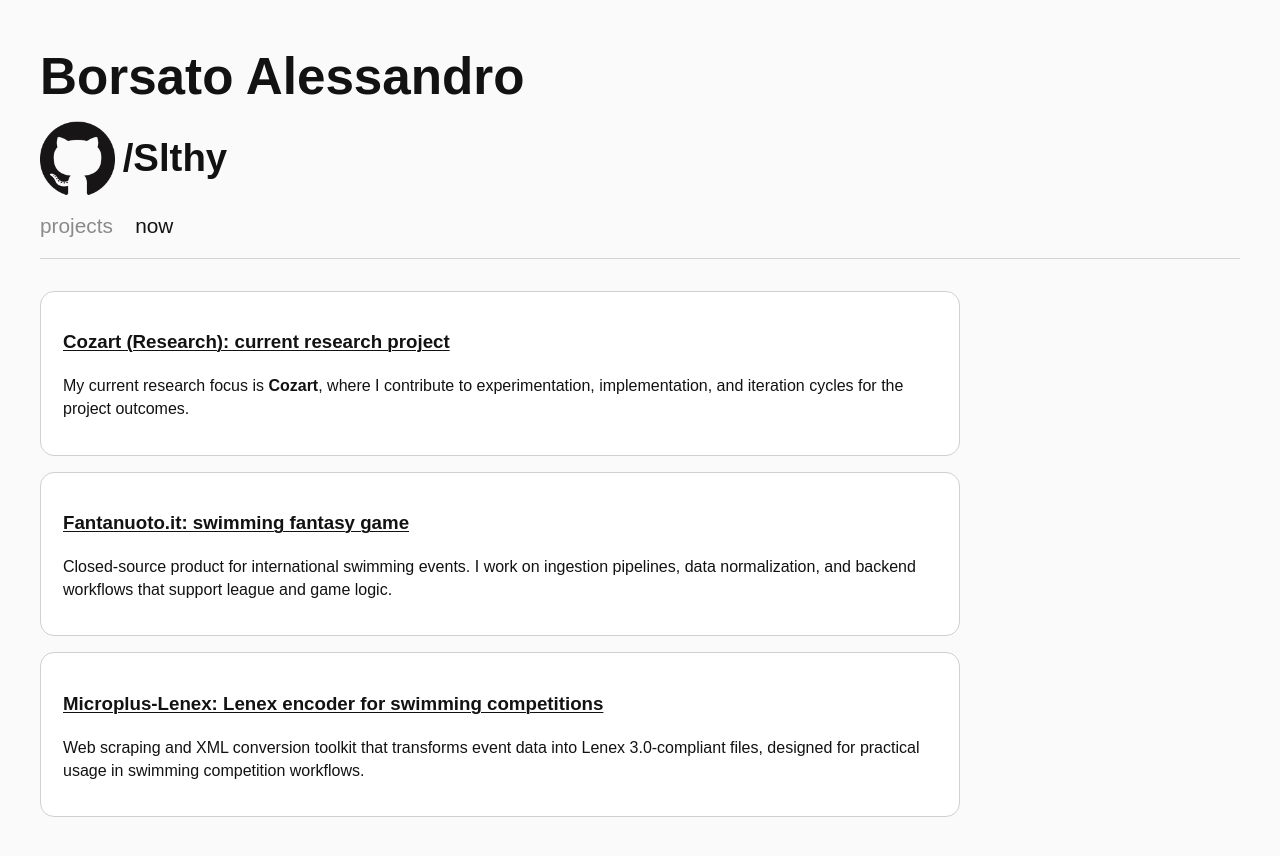
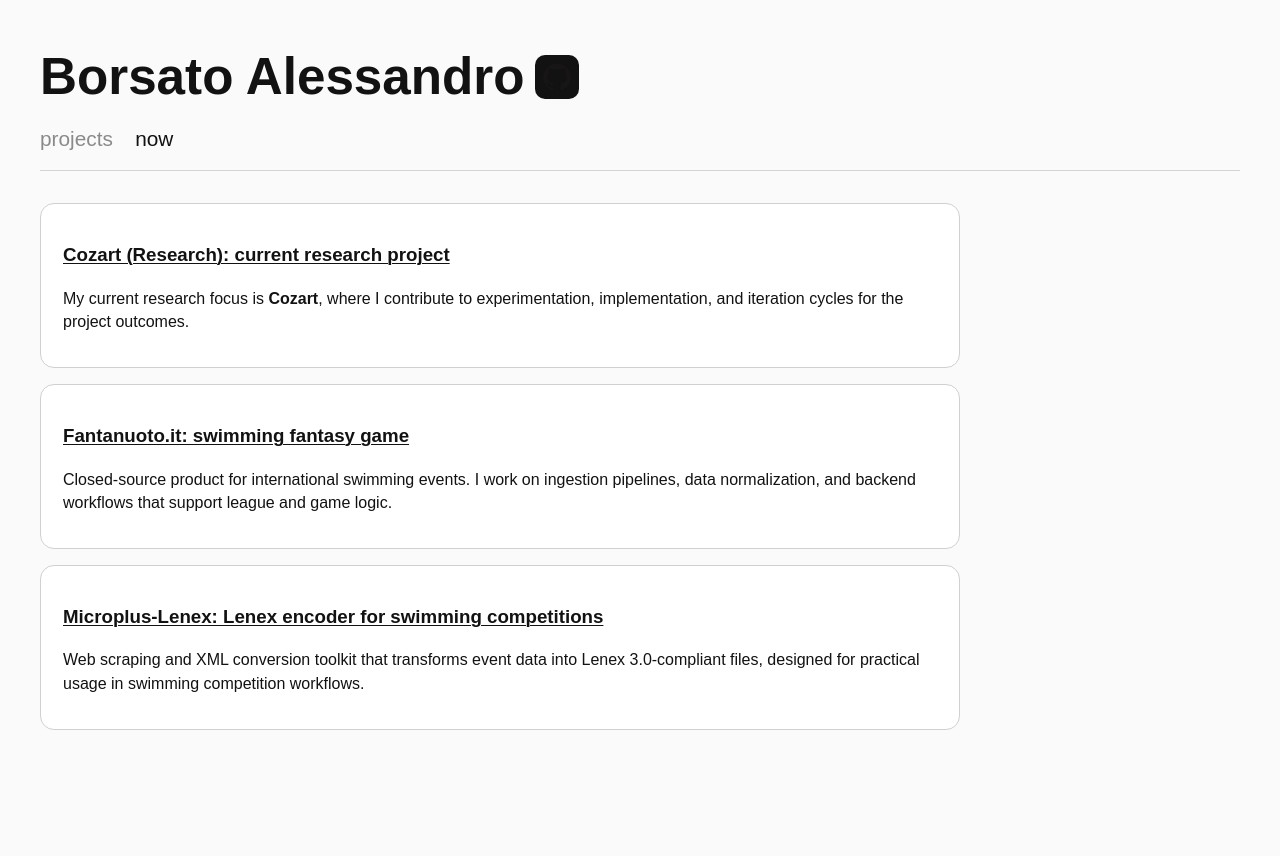
Before and after one commit to Slthy/slthy.github.io, a plain HTML site: page projects.html in a window 1280 px wide. After the commit the page ends 810 px from the top, so only its background shows below. Drawn offline with Linux system fonts and the light colour scheme.

Commit message:
Refactor header identity and GitHub hover interactions

```diff
--- a/projects.html
+++ b/projects.html
@@ -9,16 +9,17 @@
 
   <body>
     <header>
-      <a href="./index.html">
-        <h1 class="nameLink">Borsato Alessandro</h1>
-      </a>
-
-      <div class="github">
-        <a href="https://github.com/Slthy">
-          <div class="githubLink">
-            <img class="homeGithubPic" title="Github Page" alt="Borsato Alessandro's Github profile picture">
-            <h1 class="gitSlash">&ThinSpace;/Slthy</h1>
-          </div>
+      <div class="identity">
+        <a href="./index.html">
+          <h1 class="nameLink">Borsato Alessandro</h1>
+        </a>
+        <a class="githubIconLink" href="https://github.com/Slthy" aria-label="Github profile">
+          <img
+            class="homeGithubPic"
+            src="./assets/github-white.png"
+            title="Github Page"
+            alt="Borsato Alessandro's Github profile picture"
+          >
         </a>
       </div>
 
--- a/stylesheet.css
+++ b/stylesheet.css
@@ -21,26 +21,30 @@
 .nameLink {
   font-size: clamp(2.1rem, 4vw, 3.2rem);
   margin: 0;
+  transition: color 0.2s ease;
 }
 
-.githubLink {
+.identity {
   display: inline-flex;
-  flex-direction: column;
-  flex-wrap: wrap;
-  height: 75px;
+  align-items: center;
+  gap: 0.65em;
+}
+
+.githubIconLink {
+  display: inline-flex;
+  align-items: center;
   justify-content: center;
-  margin-top: 0.4em;
+  width: 44px;
+  height: 44px;
+  border-radius: 10px;
+  background: #121212;
+  transition: background-color 0.2s ease;
 }
 
 .homeGithubPic {
-  content: url("./assets/github-white.png");
-  width: 75px;
-  height: 75px;
-}
-
-.gitSlash {
-  font-size: clamp(1.6rem, 3vw, 2.4rem);
-  margin: 0;
+  width: 28px;
+  height: 28px;
+  display: block;
 }
 
 .menu {
@@ -111,13 +115,16 @@
   font-size: 1.05rem;
 }
 
+.identity:hover .nameLink {
+  color: #a7a7a7;
+}
 
+.identity:hover .githubIconLink {
+  background-color: #6d6d6d;
+}
 
-.homeGithubPic:hover ~ .gitSlash,
 .projectName:hover,
-.menuText:hover,
-.nameLink:hover,
-.gitSlash:hover {
+.menuText:hover {
   color: #a7a7a7;
 }
 
```
Also changed, not shown: index.html (+3 -6 lines), lastSeen.html (+6 -9 lines).
